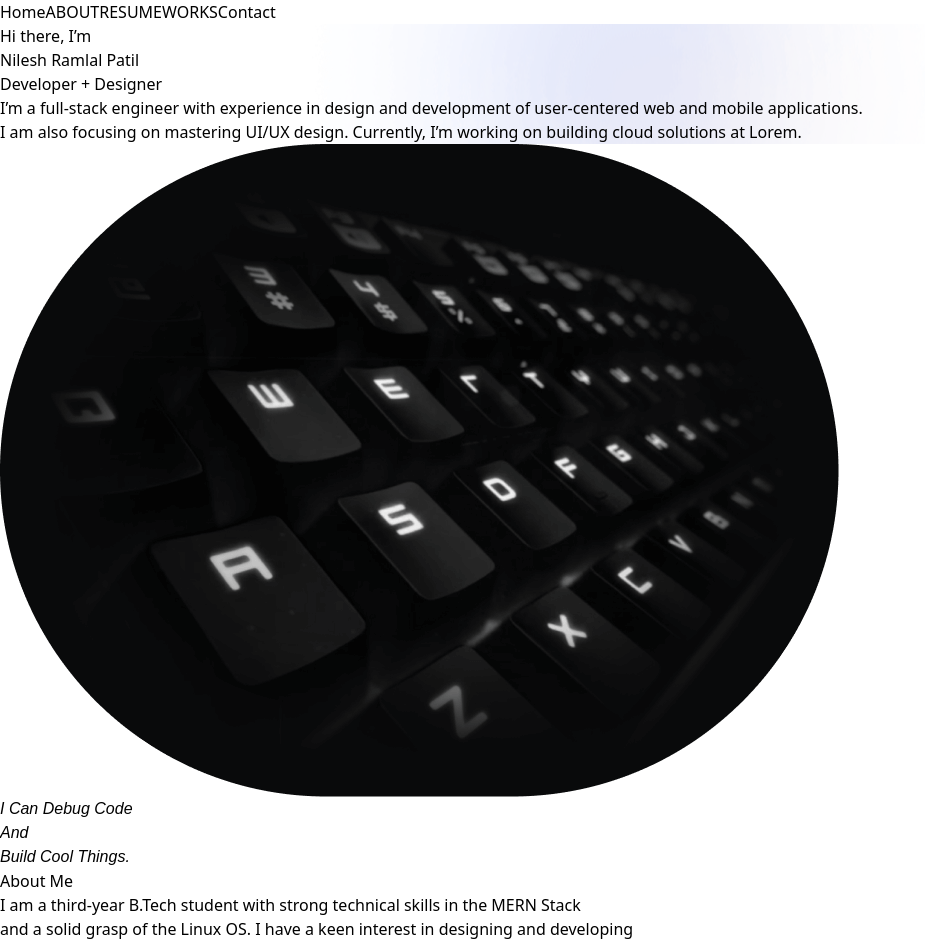
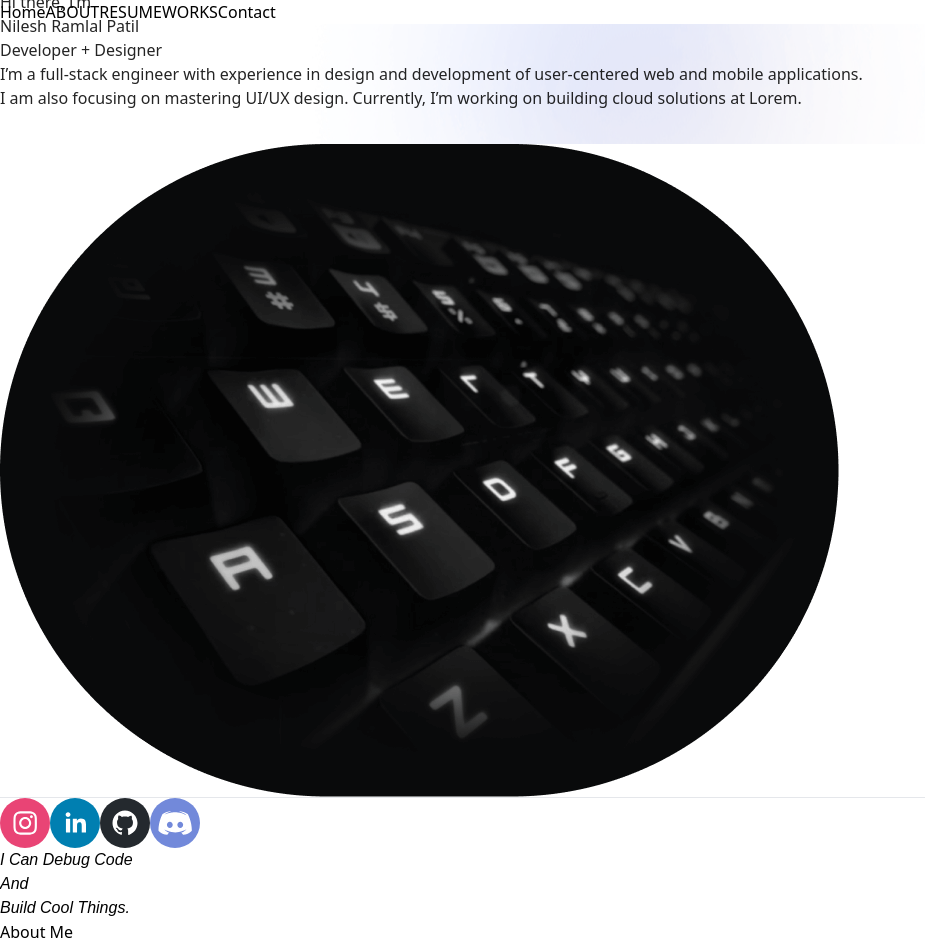
Before and after one commit to Cyber-Rebel/Portportfolio-website, a React (Vite) app: page / in a window 1280 px wide. Shown: the top 945 px of the page, without its empty margins (0-925 px from the left). Built offline with nearby package versions, Linux system fonts and the light colour scheme; a web font is replaced by a local one.

Commit message:
Loading Animation.. ✔

```diff
--- a/package.json
+++ b/package.json
@@ -16,6 +16,7 @@
     "framer-motion": "^12.23.0",
     "gsap": "^3.13.0",
     "lenis": "^1.3.4",
+    "motion": "^12.23.1",
     "ogl": "^1.0.11",
     "particles-bg": "^2.5.5",
     "react": "^18.2.0",
@@ -26,6 +27,7 @@
     "react-icons": "^5.5.0",
     "react-router-dom": "^7.6.2",
     "react-scroll": "^1.9.3",
+    "react-social-icons": "^6.24.0",
     "swiper": "^11.2.10",
     "three": "^0.152.0"
   },
--- a/src/App.jsx
+++ b/src/App.jsx
@@ -2,7 +2,7 @@
 
   import{useEffect, useState} from 'react'
 import { Link, Button, Element, Events, animateScroll as scroll, scrollSpy }from 'react-scroll';
-
+import { BoltLoader } from "react-awesome-loaders"
   import Home from './page/Home.jsx'
   import About from './page/About';
   import Resume from './page/Resume';
@@ -11,12 +11,19 @@ import { Link, Button, Element, Events, animateScroll as scroll, scrollSpy }from
   const App = () => {
     const [color,setcolor]=useState('transparent')
     const[hide,sethide]=useState('10')
+    const [Load, SetLoad] = useState(true)
     useEffect(() => {
     window.addEventListener('scroll', function (e) {
       // console.log(e.isTrusted)
 
     });
     scrollSpy.update(); // Required for spy to work correctly style={{backgroundColor:`${color}`,opacity:`${hide}`}} backdrop-blur-xl -- blur the background
+
+    const timer= setTimeout(()=>{
+      SetLoad(false)
+    },5000)
+    return ()=> clearTimeout(timer) // clear time in funcation exapmle rember
+
   }, []);
   const handle=()=>{
     console.log('hello')
@@ -29,7 +36,25 @@ import { Link, Button, Element, Events, animateScroll as scroll, scrollSpy }from
   }
   console.log(hide)
 
-      return (
+if(Load){
+return(
+
+<div className='w-full h-screen  flex-col flex justify-center items-center  bg-[#1A202C] '>
+      <BoltLoader
+
+        className={"loaderbolt"}
+        boltColor={"#6366F1"}
+        backgroundBlurColor={"#E0E7FF"}
+      />
+    </div>
+
+
+)
+
+
+}
+
+     else{ return (
           <div className='w-full relative'>
             <div>
  <div className="fixed top-0 left-0 z-30 hidden w-full py-3 md:flex items-center justify-center gap-10 text-white bg-transparent backdrop-blur-xl h-fit">
@@ -64,6 +89,6 @@ import { Link, Button, Element, Events, animateScroll as scroll, scrollSpy }from
 
       </div>
     )
-  }
+     }}
 
   export default App
--- a/src/page/Home.jsx
+++ b/src/page/Home.jsx
@@ -2,44 +2,45 @@ import { useEffect, useState } from 'react';
 import image from '../asset/image.png';
 import glow from '../asset/glow.png';
 import bg from '../asset/bg.mp4';
-
+import { motion, resize } from "motion/react"
+import ReactDOM from 'react-dom'
+import { SocialIcon } from 'react-social-icons'
 const Home = () => {
   const [video, showVideo] = useState(true);
 
+  const [show,setshow] = useState(glow)
   useEffect(() => {
-    const timer = setTimeout(() => {
-      showVideo(false);
-    }, 2000);
 
-    // ✅ Corrected: clearTimeout instead of clearInterval
-    return () => clearTimeout(timer);
+    window.addEventListener('resize',()=>{ // on resize var chalt rahil
+       console.log(window.innerWidth===1311) // calclutate size of screen
+       if(window.innerWidth <=1311){ //<=
+        setshow(false)
+       }
+    })
+
+    // ✅ Corrected: clearTimeout instead of clearInterval animated matlab final
+    // video chya dikani apn loading animatin app.jsx madhe
+
   }, []);
 
-  if (video) {
+
     return (
-      <div className="w-full h-screen">
-        <video
-          className="absolute top-0 left-0 w-full h-full object-cover"
-          src={bg}
-          autoPlay
-          muted
-          playsInline
-        />
-      </div>
-    );
-  } else {
-    return (
-      <div className="w-full h-screen bg-[#090A0B] flex flex-col md:flex-row items-center gap-11 justify-between px-6 md:px-40 py-20 md:py-40 overflow-hidden">
+       <div className="w-full h-screen ">
+      <div className="w-full h-[92%] bg-[#090A0B] flex flex-col md:flex-row items-center  justify-between px-6 md:px-40 py-20 md:py-40 overflow-x-hidden">
+        <div
 
-        <div
-          className="relative h-full w-[80%] flex bg-[#090A0B] items-center z-10 p-6 rounded-xl justify-end"
+          className="relative h-full w-[80%] flex bg-[#090A0B] items-center z-10 pr-[5%] rounded-xl justify-end"
           style={{
-            backgroundImage: `url(${glow})`,
+            backgroundImage: `url(${show?`${glow}`:""})`,
             backgroundPosition: "center",
-             backgroundRepeat: "no-repeat"
+             backgroundRepeat: "no-repeat",
           }}
         >
-          <div>
+          <motion.div
+       initial={{ opacity: 0,  }}
+  animate={{ opacity: 1, y: -30 }}
+  transition={{delay:0.3}}
+    >
             <p className="text-green-400">Hi there, I’m</p>
             <h1 className="text-5xl text-white font-bold">Nilesh Ramlal Patil</h1>
             <h2 className="text-2xl font-light text-white">Developer + Designer</h2>
@@ -47,64 +48,34 @@ const Home = () => {
               I’m a full-stack engineer with experience in design and development of user-centered web and mobile applications. <br />
               I am also focusing on mastering UI/UX design. Currently, I’m working on building cloud solutions at <span className="text-green-400">Lorem</span>.
             </p>
-          </div>
+          </motion.div>
         </div>
 
+    <motion.dev
+
+
+    >
 
         <img
-          className="w-full md:w-[40%] h-auto object-center"
+          className="w-full h-auto object-center"
           src={image}
           alt="Illustration"
         />
+    </motion.dev>
+    </div>
+
+<hr />
+    <div className='w-full bg-[#090A0B] h-[10%]   items-center flex gap-10  justify-end pr-10 '>
+    <SocialIcon  url='https://www.instagram.com/nilesh_patil_954/' />
+    <SocialIcon url='https://www.linkedin.com/in/nilesh-patil-451637322/' />
+    <SocialIcon url='https://github.com/Cyber-Rebel'/>
+    <SocialIcon url='https://discord.com/channels/1342784087856910377/1342784087856910380' />
+    </div>
       </div>
+
     );
   }
-};
 
 export default Home;
 
-
-
-    // <video style={{width:"100%" ,height:"90%"
-    //      }}  autoPlay  muted > bg-[#090A0B
-
-    //   <source  src={video} type="video/mp4"></source>
-
-
-
-    // </video>
-
-          // <div className=" w-full h-screen bg-[#090A0B] flex flex-col  md:flex-row items-center justify-between gap-[20%]">
-
-
-            // <img  className='' src={glow} alt="The glow image here" />
-
-
-          // <img src={image} alt="Keyboard" className="w-full " />
-
-
-//               <div className="w-full h-screen bg-[#090A0B] flex flex-col md:flex-row items-center justify-between px-6 md:px-40 py-20 md:py-40 overflow-hidden">
-
-//      <div
-//   className="relative h-full w-[80%] flex bg-[#090A0B]  items-center z-10 p-6 rounded-xl justify-end"
-//   style={{
-//     backgroundImage: `url(${glow})`,
-//     backgroundPosition: "center",
-//     // backgroundSize: "cover",
-//     // backgroundRepeat: "no-repeat"
-//   }}
-// >
-//   <div>
-//     <p className="text-green-400">Hi there, I’m</p>
-//     <h1 className="text-5xl text-white font-bold">Nilesh Ramlal Patil</h1>
-//     <h2 className="text-2xl font-light text-white">Developer + Designer</h2>
-//     <p className="text-gray-400  mt-4">
-//       I’m a full-stack engineer with experience in design and development of user-centered web and mobile applications. <br />
-//       I am also focusing on mastering UI/UX design. Currently, I’m working on building cloud solutions at <span className="text-green-400">Lorem</span>.
-//     </p>
-//   </div>
-// </div>
-
-
-//       <img className="w-full md:w-[40%] h-auto object-center" src={image} alt="A keyboard on a dark background" />
-//     </div>
+// inital -fix-final
```
Also changed, not shown: 1 other file (tests, documents, lock files or other folders).
